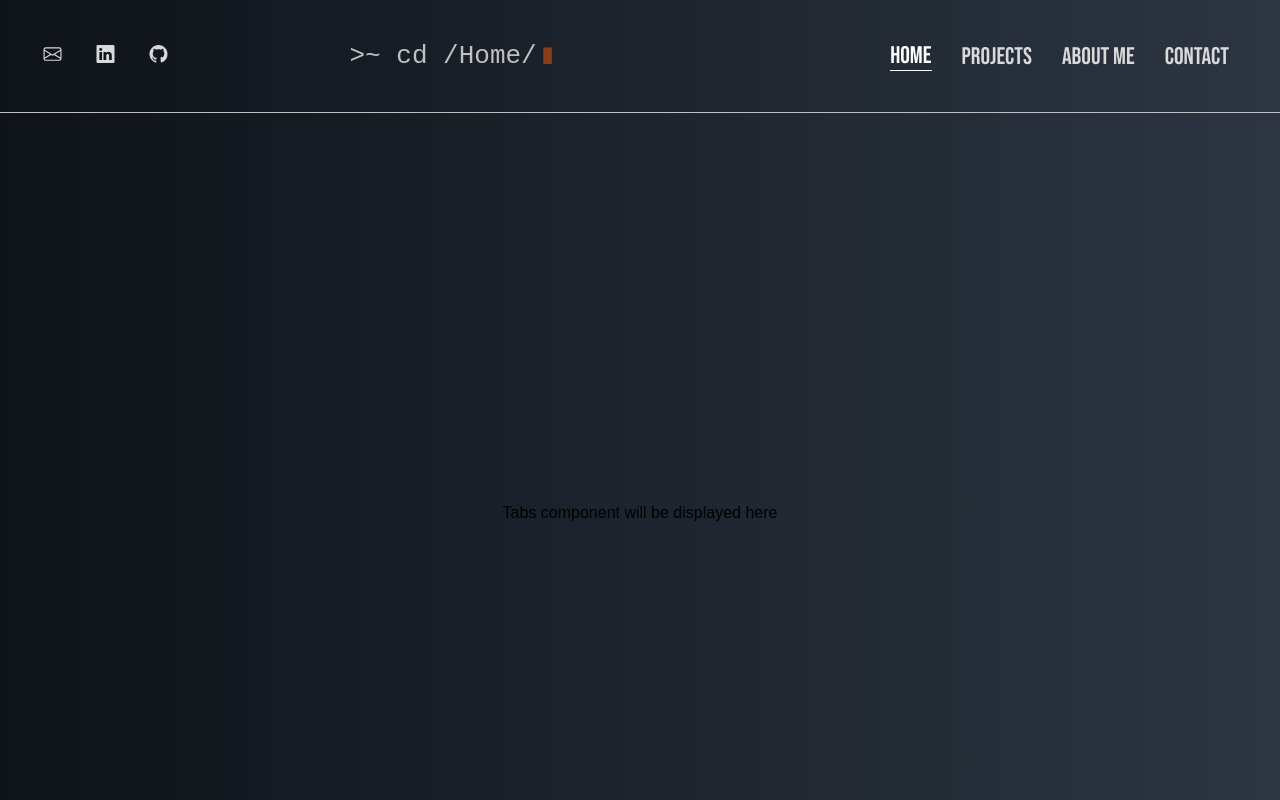
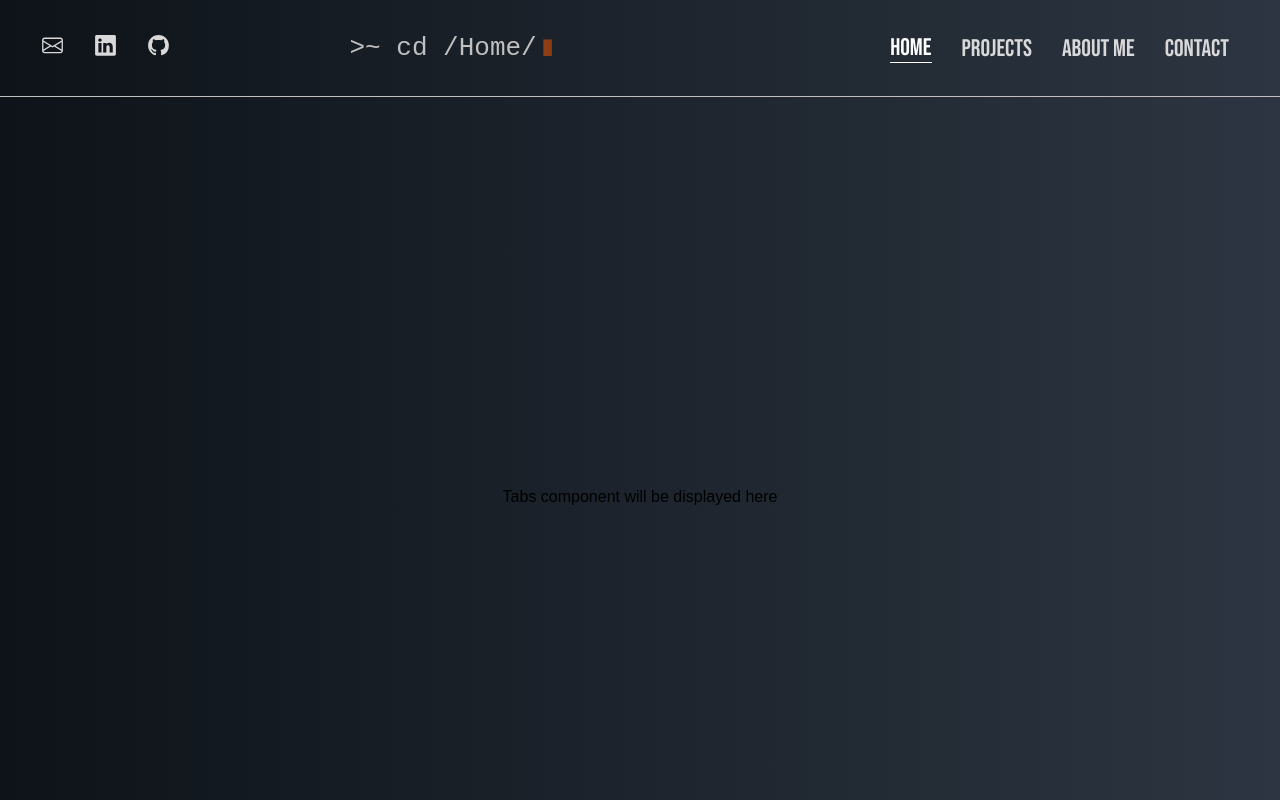
Before and after one commit to RaphaelChevallier/PersonalWebsite, a Next.js app in the folder personal-website/: page / in a window 1280 px wide. Built offline with nearby package versions, Linux system fonts and the light colour scheme.

Commit message:
icons change size with screen

```diff
--- a/personal-website/styles/Layouts.module.css
+++ b/personal-website/styles/Layouts.module.css
@@ -2,7 +2,7 @@
 
   .header {
     padding: 1em;
-    height: 80px;
+    height: 8%;
     border-bottom: 1px solid #C0C0C0;
     display: flex;
     justify-content: space-between;
@@ -19,6 +19,7 @@
   .svg {
     margin-left: 20px;
     fill: #D9D9DA;
+    height: 1.3em;
   }
 
   .svg:hover{
```
